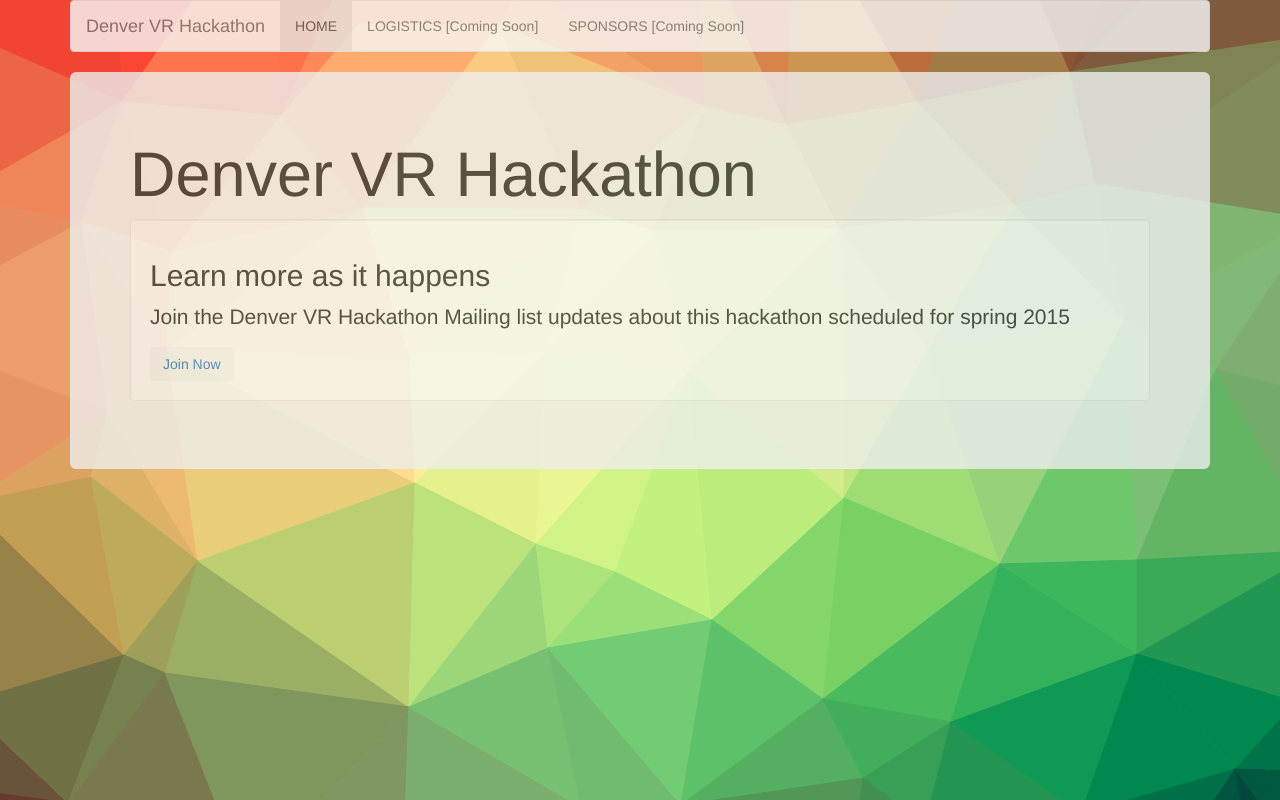
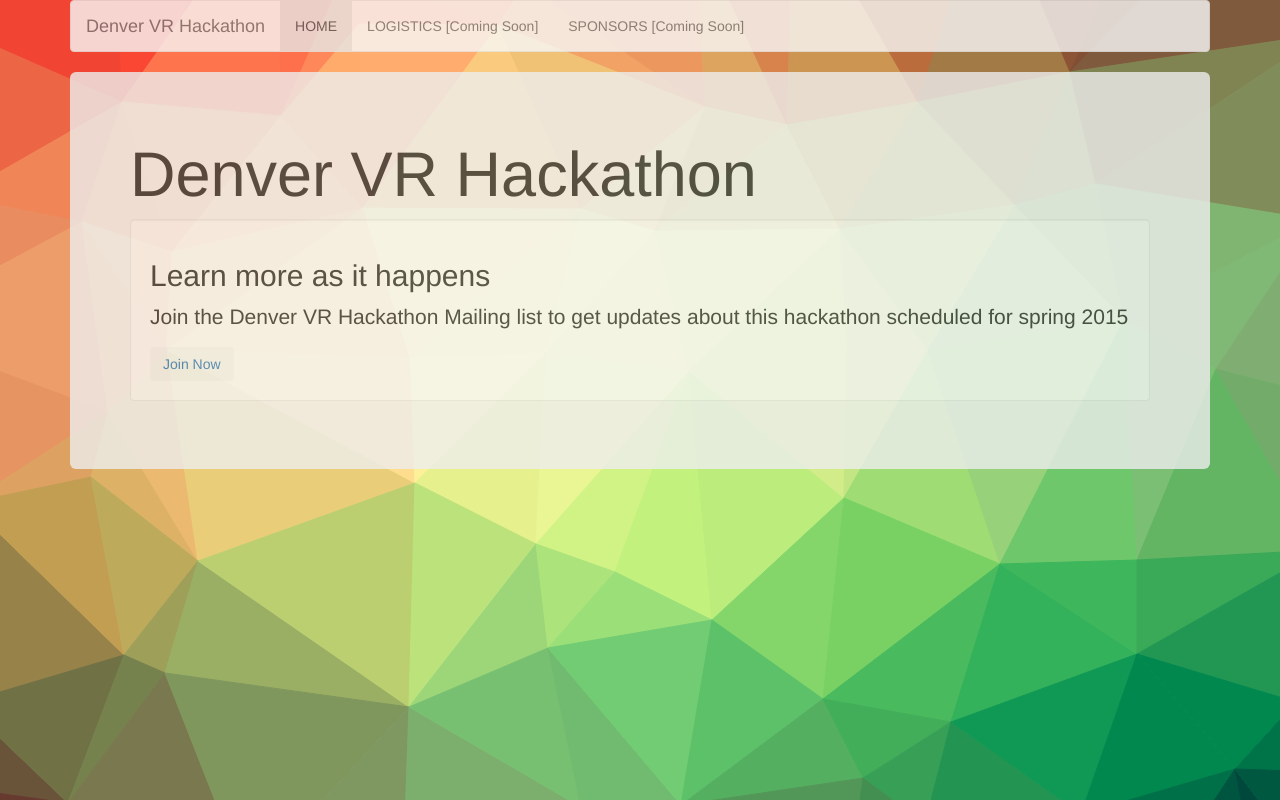
Before and after one commit to Lucidpaper/DenverVR, a plain HTML site: page index.html in a window 1280 px wide. Drawn offline with nearby package versions, Linux system fonts and the light colour scheme; some packages are replaced by stand-ins of ours; a script that the page names is missing.

Commit message:
updated some site copy

```diff
--- a/index.html
+++ b/index.html
@@ -38,7 +38,7 @@
 				<H1>Denver VR Hackathon</H1>
 				<div class="well">
 					<h2>Learn more as it happens</h2>
-						<p>Join the Denver VR Hackathon Mailing list updates about this hackathon scheduled for spring 2015</p>
+						<p>Join the Denver VR Hackathon Mailing list to get updates about this hackathon scheduled for spring 2015</p>
 						<button class="btn"><a href='http://oncater.us8.list-manage.com/subscribe?u=375e8da47cabff90f77cc1505&id=3711861f5a'>Join Now</a></button>
 				</div>
 			</div>
```
